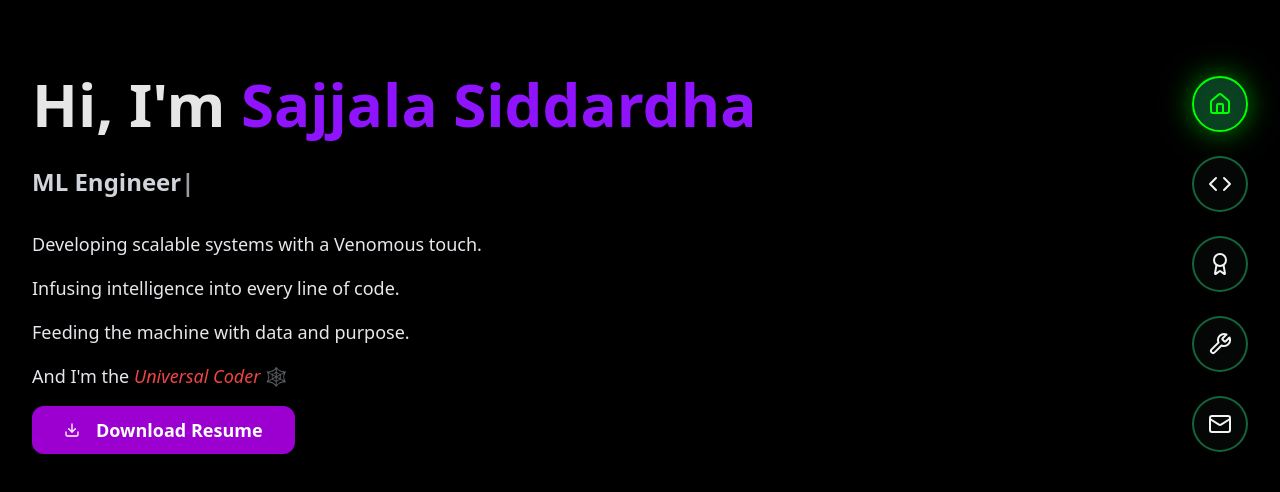
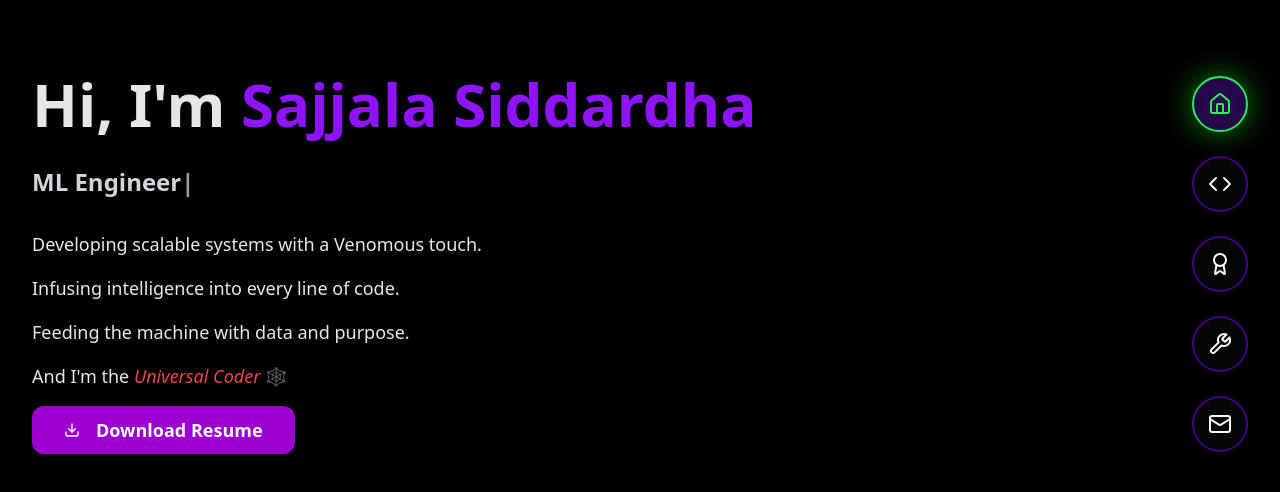
Before and after one commit to siddardha146/Myportfolio, a React (Vite) app: page / in a window 1280 px wide. Shown: the part 136-628 px from the top of the page. Built offline with nearby package versions, Linux system fonts and the light colour scheme; the HTML template or start-up script is replaced by a standard one.

Commit message:
Update index.css

```diff
--- a/src/index.css
+++ b/src/index.css
@@ -2,72 +2,69 @@
 @tailwind components;
 @tailwind utilities;
 
-/* Definition of the design system. All colors, gradients, fonts, etc should be defined here.
-All colors MUST be HSL.
-*/
+/* Venom Theme Variables */
 
 @layer base {
   :root {
-    --background: 150 15% 8%;
-    --foreground: 150 5% 95%;
+    --background: 260 14% 8%; /* Deep blackish purple */
+    --foreground: 0 0% 98%; /* Bright Venom white */
 
-    --card: 150 20% 12%;
-    --card-foreground: 150 5% 95%;
+    --card: 260 14% 12%;
+    --card-foreground: 0 0% 98%;
 
-    --popover: 150 20% 12%;
-    --popover-foreground: 150 5% 95%;
+    --popover: 260 14% 12%;
+    --popover-foreground: 0 0% 98%;
 
-    --primary: 150 70% 45%;
-    --primary-foreground: 150 100% 5%;
+    --primary: 270 100% 50%; /* Venom purple */
+    --primary-foreground: 260 15% 10%;
 
-    --secondary: 150 10% 25%;
-    --secondary-foreground: 150 5% 95%;
+    --secondary: 270 15% 22%;
+    --secondary-foreground: 0 0% 98%;
 
-    --muted: 150 10% 20%;
-    --muted-foreground: 150 5% 65%;
+    --muted: 260 15% 20%;
+    --muted-foreground: 0 0% 65%;
 
-    --accent: 120 100% 50%;
-    --accent-foreground: 150 100% 5%;
+    --accent: 135 80% 55%; /* Venom toxic green */
+    --accent-foreground: 260 10% 10%;
 
-    --destructive: 0 70% 50%;
+    --destructive: 0 80% 50%;
     --destructive-foreground: 0 0% 98%;
 
-    --border: 150 15% 25%;
-    --input: 150 15% 25%;
-    --ring: 150 70% 45%;
+    --border: 260 15% 25%;
+    --input: 260 15% 25%;
+    --ring: 270 100% 50%;
 
     --radius: 0.75rem;
 
-    /* Dr. Doom theme colors */
-    --doom-green: 150 70% 45%;
-    --doom-green-glow: 120 100% 50%;
-    --doom-dark: 150 20% 10%;
-    --doom-metal: 150 5% 40%;
-    --doom-light: 150 5% 95%;
+    /* Venom Theme Colors */
+    --venom-purple: 270 100% 50%;
+    --venom-green: 135 80% 55%;
+    --venom-black: 260 15% 8%;
+    --venom-white: 0 0% 98%;
 
     /* Gradients */
-    --gradient-doom: linear-gradient(135deg, hsl(150 20% 10%), hsl(180 25% 15%), hsl(150 20% 8%));
-    --gradient-magic: linear-gradient(90deg, hsl(150 70% 45% / 0.2), hsl(120 100% 50% / 0.3));
+    --gradient-venom: linear-gradient(135deg, hsl(260 15% 8%), hsl(270 100% 50% / 0.5), hsl(135 80% 55% / 0.3));
+    --gradient-glow: linear-gradient(90deg, hsl(270 100% 50% / 0.3), hsl(135 80% 55% / 0.4));
 
-    /* Shadows and glows */
-    --glow-green: 0 0 40px hsl(120 100% 50% / 0.6);
-    --glow-subtle: 0 0 20px hsl(150 70% 45% / 0.3);
-    --shadow-doom: 0 10px 40px -10px hsl(150 70% 45% / 0.4);
+    /* Shadows and Glows */
+    --glow-purple: 0 0 40px hsl(270 100% 50% / 0.6);
+    --glow-green: 0 0 30px hsl(135 80% 55% / 0.5);
+    --shadow-venom: 0 10px 40px -10px hsl(270 100% 50% / 0.4);
 
     /* Animations */
-    --transition-magic: all 0.4s cubic-bezier(0.4, 0, 0.2, 1);
+    --transition-venom: all 0.4s cubic-bezier(0.4, 0, 0.2, 1);
   }
 }
 
-@keyframes flyAcross {
+@keyframes ooze {
   0%, 100% {
-    transform: translateX(0);
+    transform: translateY(0);
   }
   50% {
-    transform: translateX(30px);
+    transform: translateY(10px);
   }
 }
 
-.animate-float {
-  animation: flyAcross 3s ease-in-out infinite;
+.animate-ooze {
+  animation: ooze 4s ease-in-out infinite;
 }
```
